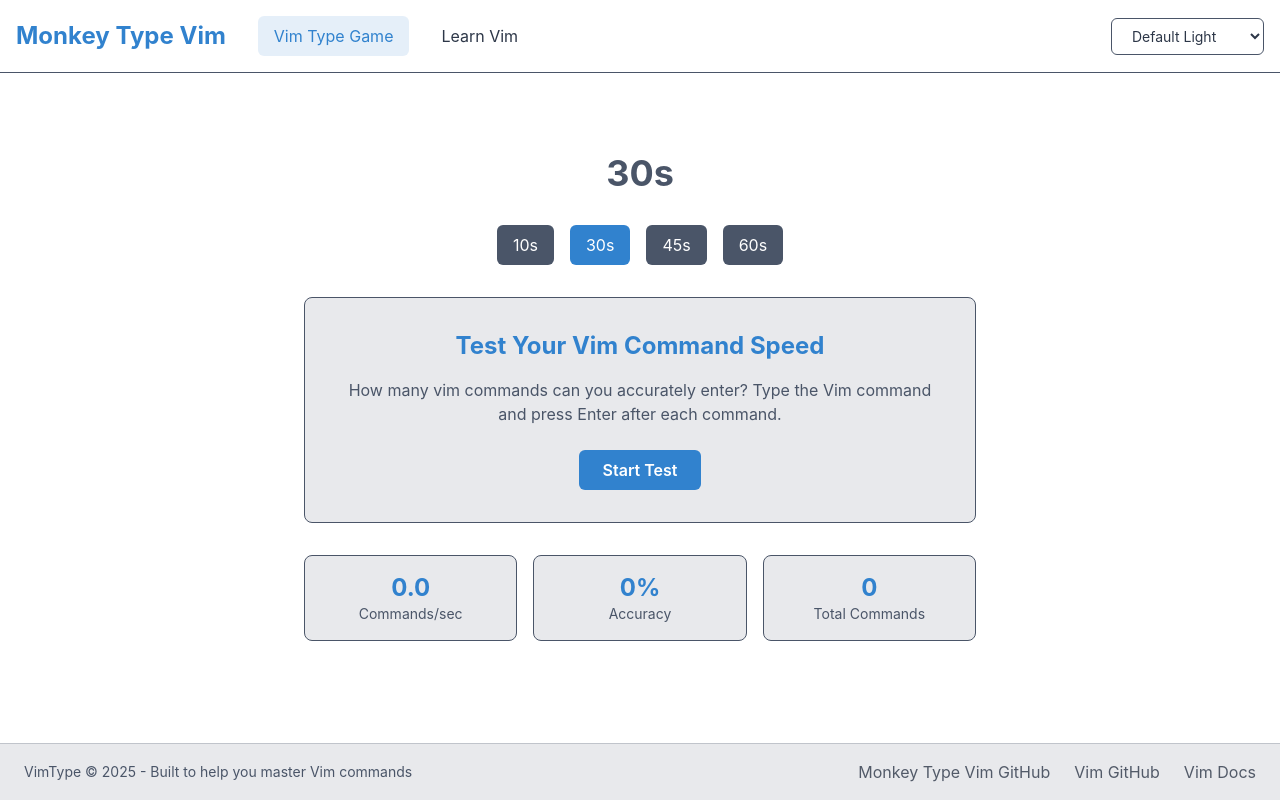
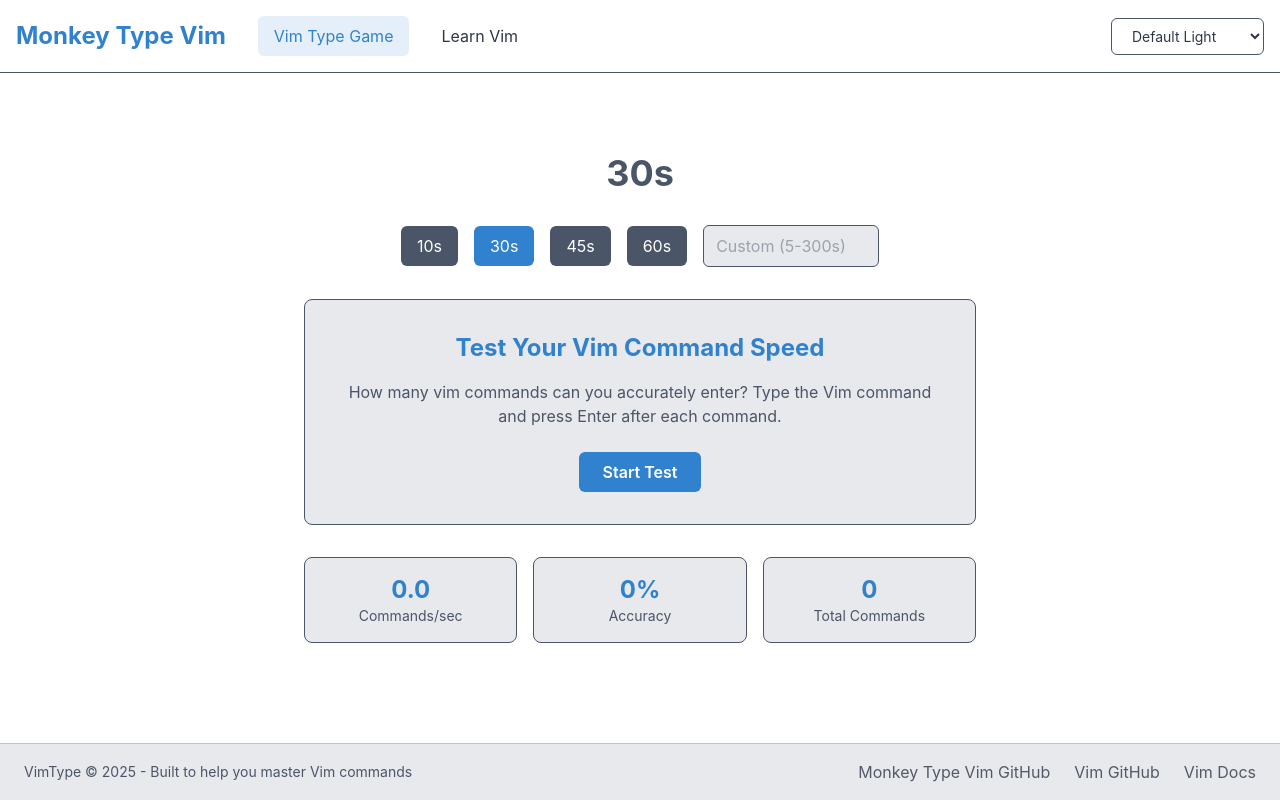
Before and after one commit to jayvil/MonkeyTypeVim, a React (Vite) app: page / in a window 1280 px wide. Built offline with nearby package versions, Linux system fonts and the light colour scheme.

Commit message:
add custom timer and git ignore

```diff
--- a/src/App.tsx
+++ b/src/App.tsx
@@ -67,7 +67,7 @@
 
             <div className="flex gap-6">
               <a
-                href=""
+                href="https://github.com/jayvil/MonkeyTypeVim/"
                 target="_blank"
                 rel="noopener noreferrer"
                 className="hover:opacity-100"
--- a/src/components/VimTypeGame.tsx
+++ b/src/components/VimTypeGame.tsx
@@ -20,6 +20,7 @@
 
   const [timeLeft, setTimeLeft] = useState(30);
   const [selectedDuration, setSelectedDuration] = useState(30);
+  const [customDuration, setCustomDuration] = useState('');
 
   useEffect(() => {
     if (isGameActive && timeLeft > 0) {
@@ -50,15 +51,45 @@
   }, [handleKeyDown]);
 
   const handleStart = () => {
-    setTimeLeft(selectedDuration);
+    let finalDuration = selectedDuration;
+
+    if (customDuration) {
+      const customValue = parseInt(customDuration);
+      if (customValue < 5) {
+        finalDuration = 5;
+      } else if (customValue > 300) {
+        finalDuration = 300;
+      } else {
+        finalDuration = customValue;
+      }
+      // Update the custom duration input to show the clamped value
+      setCustomDuration(finalDuration.toString());
+      setSelectedDuration(finalDuration);
+    }
+
+    setTimeLeft(finalDuration);
     startGame();
+  };
+
+  const handleCustomDurationChange = (e: React.ChangeEvent<HTMLInputElement>) => {
+    const value = e.target.value;
+    if (/^\d*$/.test(value)) {
+      setCustomDuration(value);
+      if (value && value !== '0') {
+        const numValue = parseInt(value);
+        if (numValue >= 5 && numValue <= 300) {
+          setSelectedDuration(numValue);
+          setTimeLeft(numValue);
+        }
+      }
+    }
   };
 
   return (
     <div className="mt-16 flex flex-col items-center gap-8 max-w-2xl mx-auto">
       <Timer timeLeft={timeLeft} isActive={isGameActive} />
 
-      <div className="flex gap-4">
+      <div className="flex gap-4 items-center">
         {[10, 30, 45, 60].map((duration) => (
           <button
             disabled={isGameActive}
@@ -72,11 +103,30 @@
             onClick={() => {
               setSelectedDuration(duration);
               setTimeLeft(duration);
+              setCustomDuration('');
             }}
           >
             {duration}s
           </button>
         ))}
+        <div className="flex items-center gap-2">
+          <input
+            type="text"
+            disabled={isGameActive}
+            value={customDuration}
+            onChange={handleCustomDurationChange}
+            placeholder="Custom (5-300s)"
+            style={{
+              backgroundColor: `${currentTheme.colors.secondary}20`,
+              color: currentTheme.colors.text,
+              borderColor: currentTheme.colors.secondary,
+            }}
+            className="px-3 py-2 rounded-md border w-44 focus:outline-none focus:border-2"
+          />
+          {customDuration && (
+            <span style={{ color: currentTheme.colors.secondary }}>seconds</span>
+          )}
+        </div>
       </div>
 
       <div
```
